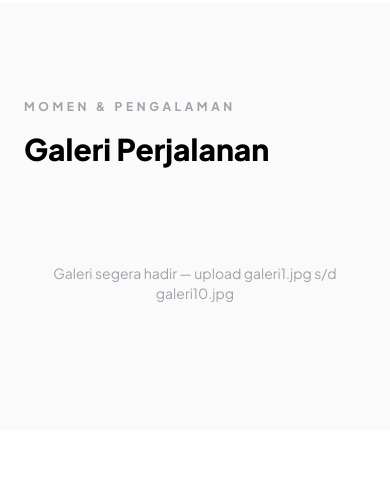
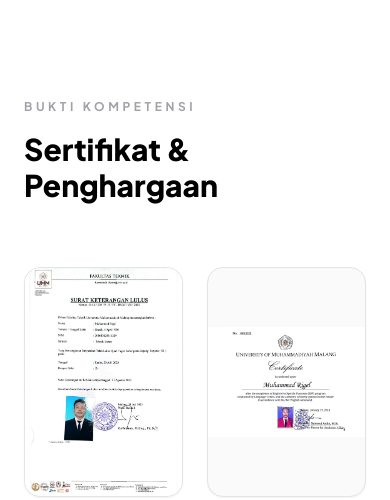
Before and after one commit to rigeladex44/cvonline, a plain HTML site: page index.html in a window 390 px wide. Shown: the part 9443-9943 px from the top of the page. Drawn offline with nearby package versions, Linux system fonts and the light colour scheme.

Commit message:
Remove Gallery section

```diff
--- a/index.html
+++ b/index.html
@@ -129,7 +129,7 @@
                     Jejak</a>
                 <a href="#services" class="hover:text-black transition-colors" data-i18n="nav_services">Solusi</a>
                 <a href="#skills" class="hover:text-black transition-colors" data-i18n="nav_skills">Skills</a>
-                <a href="#gallery" class="hover:text-black transition-colors" data-i18n="nav_gallery">Galeri</a>
+
                 <a href="#certificates" class="hover:text-black transition-colors"
                     data-i18n="nav_certificates">Sertifikat</a>
                 <a href="#testimonials" class="hover:text-black transition-colors"
@@ -679,20 +679,6 @@
         </div>
     </section>
 
-    <!-- Gallery Section -->
-    <section id="gallery" class="py-24 bg-zinc-50">
-        <div class="max-w-6xl mx-auto px-6 md:px-12">
-            <div class="mb-16" data-aos="fade-up">
-                <span class="text-xs font-bold uppercase tracking-[0.3em] text-zinc-400 mb-4 block"
-                    data-i18n="section_gallery">MOMEN & PENGALAMAN</span>
-                <h2 class="text-3xl md:text-4xl font-extrabold text-black" data-i18n="gallery_subtitle">Galeri
-                    Perjalanan</h2>
-            </div>
-            <div id="gallery-grid" class="grid grid-cols-2 md:grid-cols-3 lg:grid-cols-4 gap-4"></div>
-            <p id="gallery-empty" class="hidden text-center text-zinc-400 text-sm py-8" data-i18n="gallery_empty">Galeri
-                segera hadir — upload galeri1.jpg s/d galeri10.jpg</p>
-        </div>
-    </section>
 
     <!-- Certificates Section -->
     <section id="certificates" class="py-24 bg-white">
@@ -1134,8 +1120,6 @@
             }
         }
 
-        // Load gallery images: galeri1.jpg – galeri10.jpg
-        loadImages('galeri', 10, 'gallery-grid', 'gallery-empty', i => 'Galeri ' + i);
 
         // Load certificate images: sertifikat1.jpg – sertifikat10.jpg
         loadImages('sertifikat', 10, 'cert-grid', 'cert-empty', i => 'Sertifikat ' + i);
```
